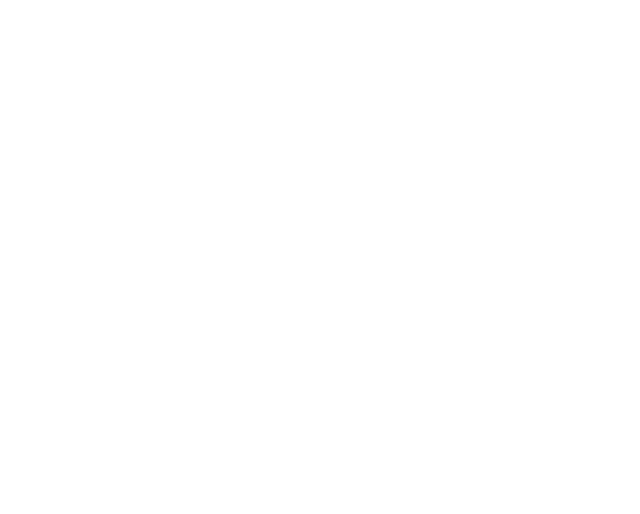
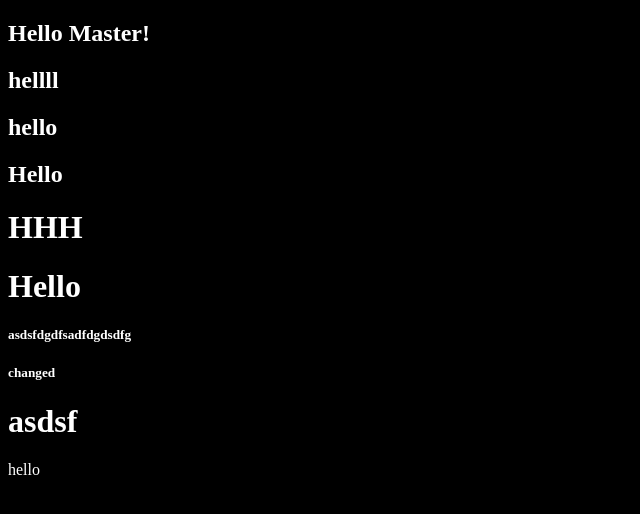
Before and after one commit to Harsh-P30/Learn_Js, a plain HTML site: page DOM/index.html in a window 1280 px wide. Shown: the whole page, without its empty margins (0-640 px from the left). Drawn offline with Linux system fonts and the light colour scheme.

Commit message:
Learn Dom selectors

```diff
--- a/DOM/index.html
+++ b/DOM/index.html
@@ -4,8 +4,33 @@
     <meta charset="UTF-8">
     <meta name="viewport" content="width=device-width, initial-scale=1.0">
     <title>Document</title>
+    <script src="selector.js" defer></script>
 </head>
-<body>
+<body style="background-color: black; color: white;">
 
+    <!-- article, aside, nav, section these are the tag that have same default style -->
+    <section>
+        <h1>Hello Master!</h1>
+    </section>
+    <article><h1>hellll</h1></article>
+    <nav><h1>hello</h1></nav>
+    <aside><h1>Hello</h1></aside>
+
+
+
+
+    <h1>HHH</h1>
+    <div class="box"></div>
+    <div id="box1">
+        <h1>asdsf</h1>
+    </div>
+    <p id="paragraph">paragraph</p>
 </body>
 </html>
+
+
+
+<!--
+    What i learned from here:-
+    article, aside, nav, section these are the tag that have same default style
+-->
--- /dev/null
+++ b/DOM/selector.js
@@ -0,0 +1,26 @@
+document.getElementById('paragraph').innerText = "hello";
+document.querySelector('.box').innerHTML = "<h1>Hello</h1>";
+document.querySelector('.box').innerHTML += "<h5>Hello</h5>"; // if you want to add multiple html you have use add operator "+=";
+document.querySelector('.box').innerHTML += "<h5>Helldfg</h5>"; // if you want to add multiple html you have use add operator "+=";
+let text = document.querySelectorAll('.box h5');
+text[0].innerText = "asdsfdgdfsadfdgdsdfg";
+text[1].innerText = "changed";
+
+
+/*
+What i learned from here:-
+
+    JavaScript follows camelCase;
+    4 ways of select tag or node from html in js
+        1. getElementById(' ');
+        2. getElementByClass(' ');
+        3.querySelector(' .div & #id');
+        4.quertSelectorAll('.div & #id ,h1...');
+
+    if you want to add multiple element into a single div you have to use "+= " operator.
+
+    querySelectorAll()-> return nodeList type and it is static.
+
+    For live updates, you would use getElementsBy* methods (like getElementsByClassName), but those return a live NodeList (which updates as the DOM changes).
+
+*/
```
